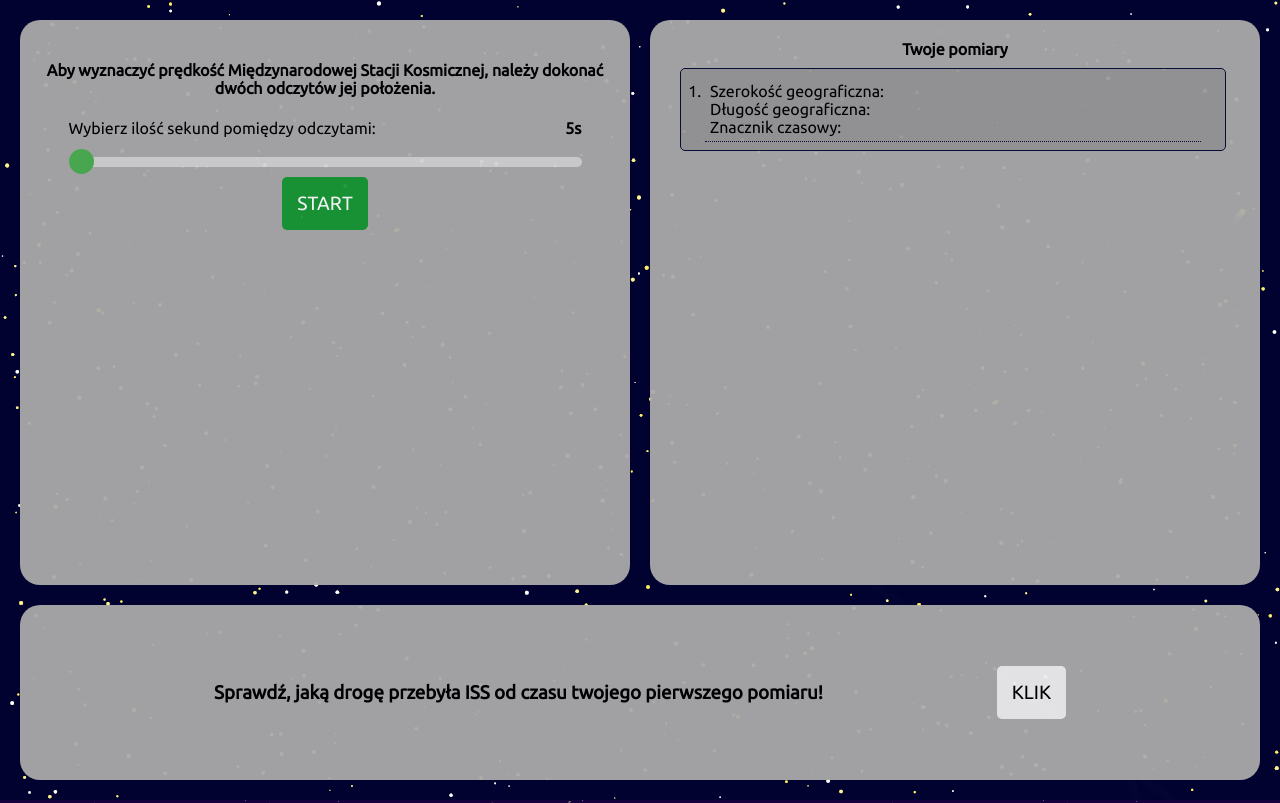
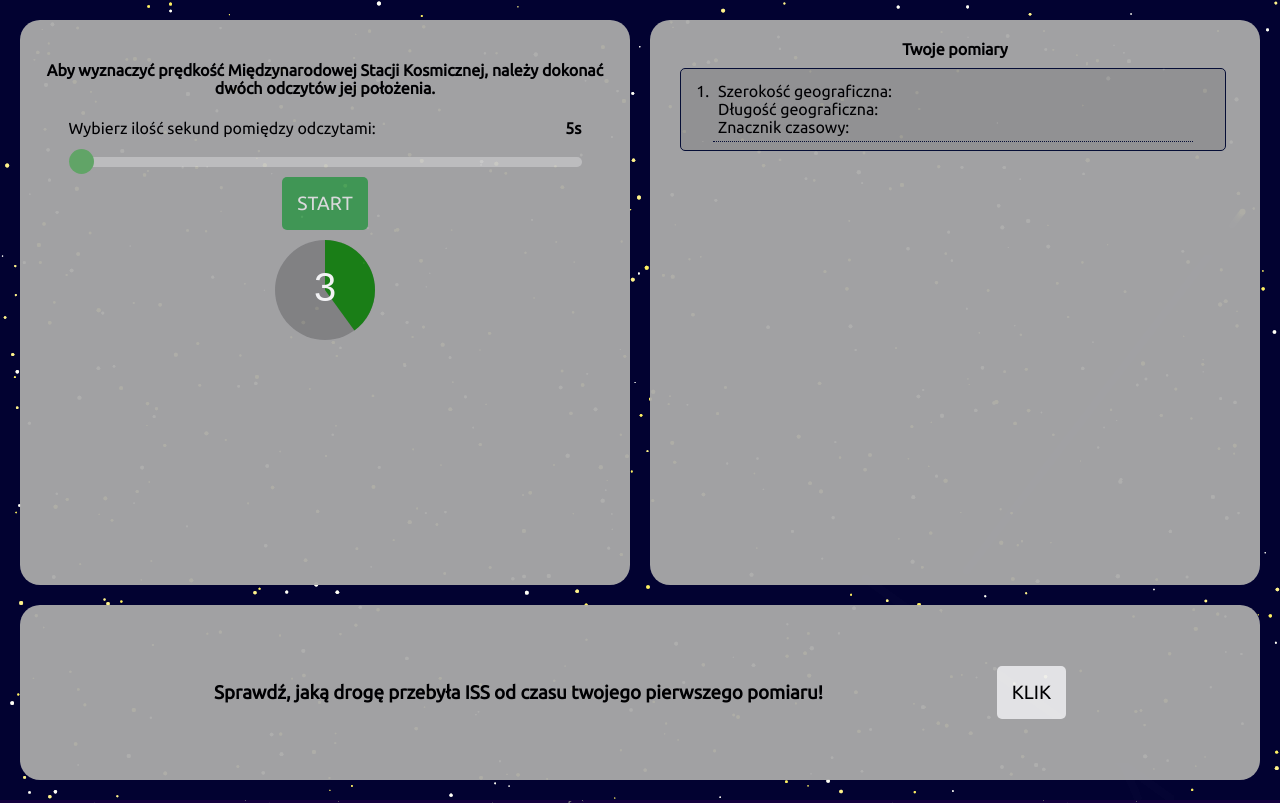
Before and after one commit to agatatocz/satelita, a React (Create React App) app: page /pomiary in a window 1280 px wide. Both pictures are taken after a click on the button "START". Built offline with nearby package versions, Linux system fonts and the light colour scheme; no server answers.

Commit message:
added timer in maeasurement section and cleaned up the code

```diff
--- a/src/components/CurrentDistanceSection.jsx
+++ b/src/components/CurrentDistanceSection/CurrentDistanceSection.jsx
@@ -1,5 +1,5 @@
 import React from "react";
-import "../styles/CurrentDistanceSection.scss";
+import "../../styles/CurrentDistanceSection.scss";
 
 const CurrentDistanceSection = () => {
   return (
--- a/src/components/MeasurementPage.jsx
+++ b/src/components/MeasurementPage.jsx
@@ -1,7 +1,7 @@
 import React, { Component } from "react";
-import MeasurementSection from "./MeasurementSection";
-import ResultsSection from "./ResultsSection";
-import CurrentDistanceSection from "./CurrentDistanceSection";
+import MeasurementSection from "./MeasurementSection/MeasurementSection";
+import ResultsSection from "./ResultsSection/ResultsSection";
+import CurrentDistanceSection from "./CurrentDistanceSection/CurrentDistanceSection";
 import "../styles/MeasurementPage.scss";
 
 class MeasurementPage extends Component {
--- /dev/null
+++ b/src/components/MeasurementSection/InitialContent.jsx
@@ -0,0 +1,30 @@
+import React from "react";
+
+const MeasurementSectionInitialContent = props => {
+  return (
+    <React.Fragment>
+      <h4>
+        Aby wyznaczyć prędkość Międzynarodowej Stacji Kosmicznej, należy dokonać
+        dwóch odczytów jej położenia.
+      </h4>
+      <div className="spans">
+        <span>Wybierz ilość sekund pomiędzy odczytami:</span>
+        <span style={{ fontWeight: "bold" }}>{props.delay}s</span>
+      </div>
+      <input
+        type="range"
+        min="5"
+        max="60"
+        value={props.delay}
+        onChange={e => props.setDelay(Number(e.currentTarget.value))}
+        className="seconds-slider"
+        disabled={props.btnDisabled}
+      />
+      <button onClick={props.measure} disabled={props.btnDisabled}>
+        START
+      </button>
+    </React.Fragment>
+  );
+};
+
+export default MeasurementSectionInitialContent;
--- a/src/components/MeasurementSection.jsx
+++ b/src/components/MeasurementSection/MeasurementSection.jsx
@@ -1,14 +1,24 @@
 import React, { Component } from "react";
 import _ from "lodash";
-import "../styles/MeasurementSection.scss";
+import "../../styles/MeasurementSection.scss";
+import ResultMsg from "./ResultMsg";
+import InitialContent from "./InitialContent";
+import Timer from "./Timer";
 
 class MeasurementSection extends Component {
   state = {
-    newestResult: null
+    newestResult: null,
+    startBtnDisabled: false,
+    showTimer: false,
+    timerValue: 0
   };
 
   measure = () => {
-    this.setState({ newestResult: null });
+    this.setState({
+      newestResult: null,
+      startBtnDisabled: true,
+      timerValue: this.props.delay
+    });
 
     let promise = new Promise((resolve, reject) => {
       setTimeout(() => {
@@ -20,6 +30,8 @@
       .then(data => {
         const firstFetch = data;
         this.props.addLocation(firstFetch);
+
+        this.startTimer();
 
         promise.then(secondFetch => {
           this.props.addLocation(secondFetch);
@@ -46,7 +58,7 @@
           };
 
           this.props.addResult(newestResult);
-          this.setState({ newestResult });
+          this.setState({ newestResult, startBtnDisabled: false });
         });
       })
       .catch(error => console.error(error));
@@ -79,34 +91,41 @@
     return distance / time;
   };
 
+  startTimer = () => {
+    this.setState({ showTimer: true });
+    const timer = setInterval(() => {
+      this.setState({ timerValue: this.state.timerValue - 1 }, () => {
+        if (this.state.timerValue < 0) this.stopTimer(timer);
+      });
+    }, 1000);
+  };
+
+  stopTimer = timer => {
+    this.setState({ showTimer: false });
+    clearInterval(timer);
+  };
+
   render() {
-    const { newestResult } = this.state;
+    const {
+      newestResult,
+      startBtnDisabled,
+      showTimer,
+      timerValue
+    } = this.state;
     return (
       <div className="measurement container-div">
-        <h4>
-          Aby wyznaczyć prędkość Międzynarodowej Stacji Kosmicznej, należy
-          dokonać dwóch odczytów jej położenia.
-        </h4>
-        <div className="spans">
-          <span>Wybierz ilość sekund pomiędzy odczytami:</span>
-          <span style={{ fontWeight: "bold" }}>{this.props.delay}s</span>
-        </div>
-        <input
-          type="range"
-          min="5"
-          max="60"
-          value={this.props.delay}
-          onChange={e => this.props.setDelay(Number(e.currentTarget.value))}
-          className="seconds-slider"
+        <InitialContent
+          delay={this.props.delay}
+          setDelay={this.props.setDelay}
+          measure={this.measure}
+          btnDisabled={startBtnDisabled}
         />
-        <button onClick={this.measure}>START</button>
-        {newestResult ? (
-          <p>
-            ISS w ciągu {newestResult.secondsBetween}s przebyła{" "}
-            {newestResult.distance}km poruszając się ze średnią prędkością{" "}
-            {newestResult.kmPerHour}km/h.
-          </p>
-        ) : null}
+        <Timer
+          enable={showTimer}
+          value={timerValue}
+          maxValue={this.props.delay}
+        />
+        <ResultMsg enable={!showTimer} result={newestResult} />
       </div>
     );
   }
--- /dev/null
+++ b/src/components/MeasurementSection/ResultMsg.jsx
@@ -0,0 +1,12 @@
+import React from "react";
+
+const MeasurementSectionResultMsg = ({ enable, result }) => {
+  return enable && result ? (
+    <p>
+      ISS w ciągu {result.secondsBetween}s przebyła {result.distance}km
+      poruszając się ze średnią prędkością {result.kmPerHour}km/h.
+    </p>
+  ) : null;
+};
+
+export default MeasurementSectionResultMsg;
--- /dev/null
+++ b/src/components/MeasurementSection/Timer.jsx
@@ -0,0 +1,82 @@
+import React, { Component } from "react";
+
+// const colors = ["#FF4015", "#FFA111", "#FFE012", "#BDF50F", "#35FA2A"];
+// const firstColor = "#731630";
+const firstColor = "#888";
+// const secondColor = "rgba(7, 15, 55, 0.8)";
+let secondColor = "#1C8516";
+const textColor = "#fff";
+
+class Timer extends Component {
+  constructor(props) {
+    super(props);
+    this.canvas = React.createRef();
+    this.contex = null;
+  }
+
+  componentDidMount() {
+    this.contex = this.canvas.current.getContext("2d");
+    this.init();
+  }
+
+  init = () => {
+    const R = this.canvas.current.width / 2;
+    const c = this.contex;
+    c.translate(R, R);
+  };
+
+  draw = () => {
+    const { value, maxValue } = this.props;
+    const c = this.contex;
+    const R = this.canvas.current.width / 2;
+    c.clearRect(-R, -R, 2 * R, 2 * R);
+
+    c.beginPath();
+    c.fillStyle = firstColor;
+    c.arc(0, 0, R, 0, 2 * Math.PI);
+    c.fill();
+    c.closePath();
+
+    // console.log((maxValue - value) / maxValue);
+    // if ((maxValue - value) / maxValue >= 0.25) secondColor = colors[2];
+    // if ((maxValue - value) / maxValue >= 0.5) secondColor = colors[3];
+    // if ((maxValue - value) / maxValue >= 0.75) secondColor = colors[4];
+
+    c.beginPath();
+    c.fillStyle = secondColor;
+    c.moveTo(0, 0);
+    c.arc(
+      0,
+      0,
+      R,
+      1.5 * Math.PI,
+      1.5 * Math.PI + ((maxValue - value) / maxValue) * 2 * Math.PI
+    );
+    c.moveTo(0, 0);
+    c.fill();
+    c.closePath();
+
+    c.font = "40px Arial";
+    c.fillStyle = textColor;
+    c.textAlign = "center";
+    c.textBaseline = "middle";
+    c.fillText(value, 0, 0);
+  };
+
+  render() {
+    if (this.contex) this.draw();
+    let display = "block";
+    if (!this.props.enable) display = "none";
+    return (
+      <canvas
+        id="timer"
+        ref={this.canvas}
+        width="100"
+        height="100"
+        style={{ display }}
+      />
+    );
+  }
+}
+
+export default Timer;
--- a/src/components/ResultsSection.jsx
+++ b/src/components/ResultsSection/ResultsSection.jsx
@@ -1,6 +1,6 @@
 import React from "react";
 import _ from "lodash";
-import "../styles/ResultsSection.scss";
+import "../../styles/ResultsSection.scss";
 import ResultsListItem from "./ResulstListItem";
 import SingleResult from "./SingleResult";
 
--- a/src/styles/MeasurementSection.scss
+++ b/src/styles/MeasurementSection.scss
@@ -16,13 +16,8 @@
     border-radius: 5px;
     background: #d3d3d3;
     outline: none;
-    // opacity: 0.7;
     -webkit-transition: 0.2s;
     transition: opacity 0.2s;
-
-    &:hover {
-      // opacity: 1;
-    }
 
     &::-webkit-slider-thumb {
       -webkit-appearance: none;
@@ -41,6 +36,10 @@
       background: #4caf50;
       cursor: pointer;
     }
+
+    &:disabled {
+      opacity: 0.7;
+    }
   }
 
   button {
@@ -50,5 +49,12 @@
     &:hover {
       background-color: #088834;
     }
+    &:disabled {
+      opacity: 0.7;
+    }
+  }
+
+  #timer {
+    margin: 10px auto;
   }
 }
--- a/src/styles/ResultsSection.scss
+++ b/src/styles/ResultsSection.scss
@@ -22,7 +22,7 @@
         border-radius: 5px;
         border: 1px #070f37 solid;
         margin-bottom: 5px;
-        padding: 0.5em 1.5em;
+        padding: 0.5em 2em;
         margin-right: 4px;
       }
       li {
```
Also changed, not shown: src/components/ResultsSection/ResulstListItem.jsx (renamed from src/components/ResulstListItem.jsx), src/components/ResultsSection/SingleResult.jsx (renamed from src/components/SingleResult.jsx).
